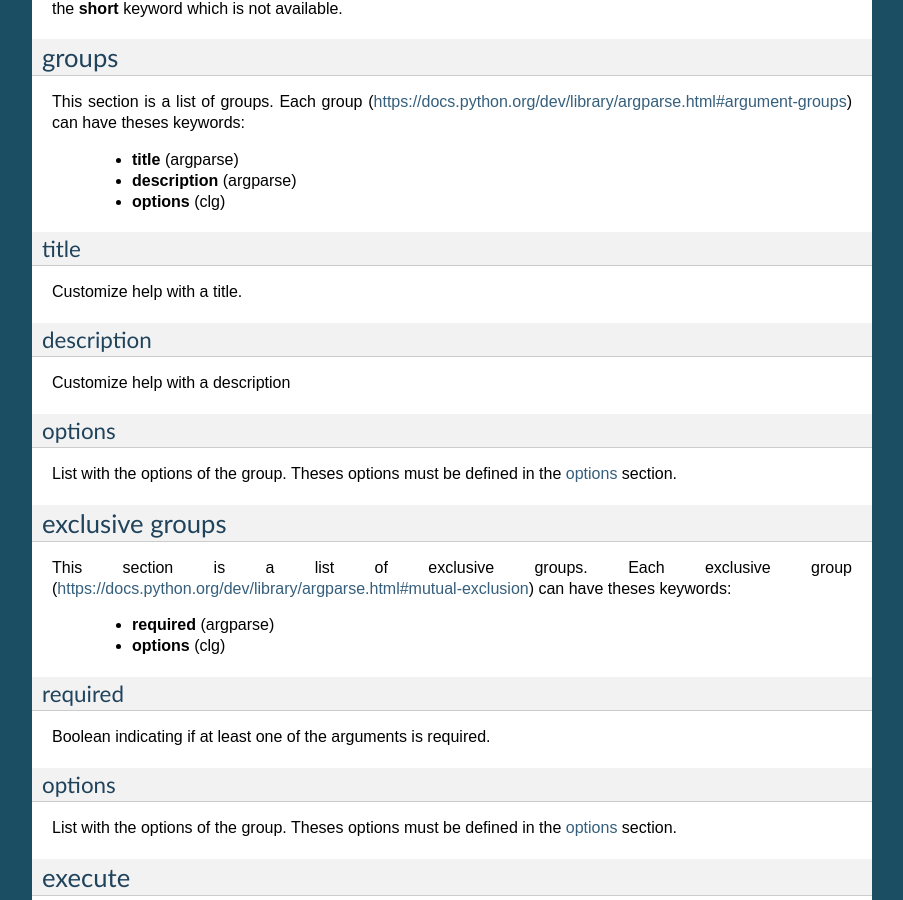
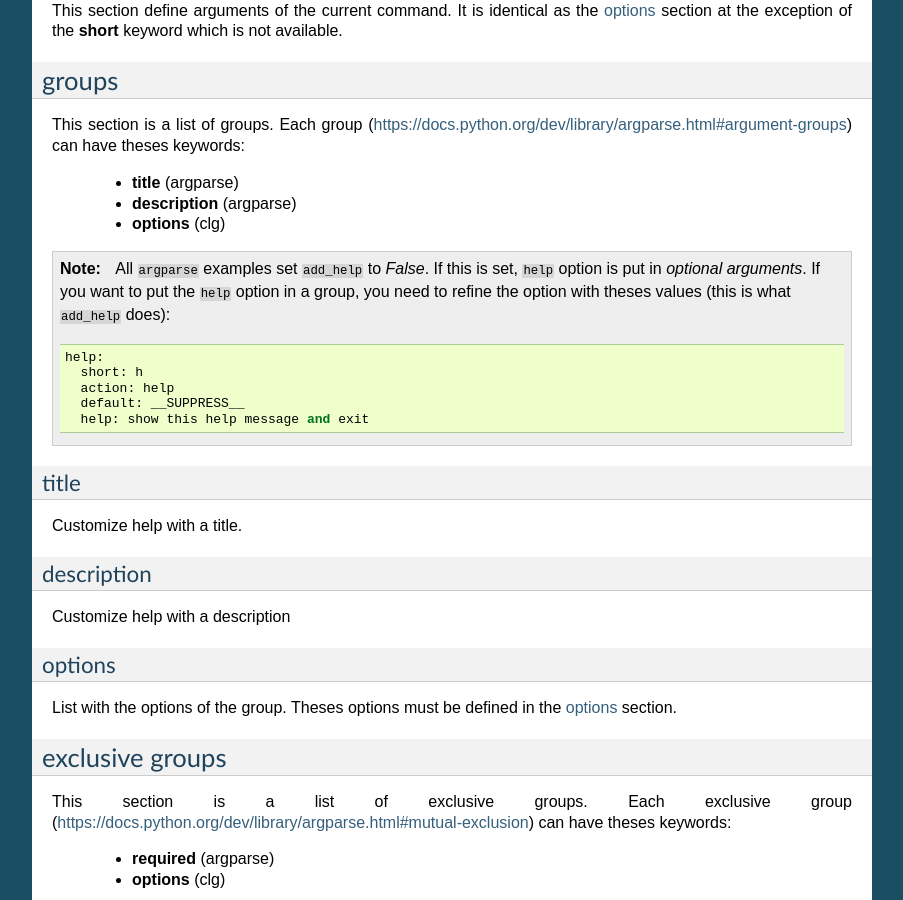
Before and after one commit to fmenabe/python-clg, a Sphinx documentation site: the page built from doc/source/configuration.rst, in a window 1280 px wide and 900 px high, scrolled down 4737 px. Shown: the whole window, without its empty margins (198-1101 px from the left). Built offline with Sphinx 7.4.7, drawn with Linux system fonts in a browser that asks for light colours; some of the changed text lies outside the part shown.

Commit message:
Add the 'SUPPRESS' "bultin" identical to argparse.SUPPRESS.

```diff
--- a/README.rst
+++ b/README.rst
@@ -13,6 +13,10 @@
 
 Releases notes
 --------------
+1.1
+~~~
+  * Allow to use ``argparse.SUPPRESS`` by using ``__SUPPRESS__`` "builtin"
+
 1.0
 ~~~
   * Rewrite module for matching at best ``argparse``
--- a/clg.py
+++ b/clg.py
@@ -19,6 +19,7 @@
                        if sys.version_info.major == 3
                        else '__builtin__']
 TYPES = {builtin: getattr(BUILTINS, builtin) for builtin in vars(BUILTINS)}
+TYPES['suppress'] = argparse.SUPPRESS
 # Get current module.
 SELF = sys.modules[__name__]
 
--- a/doc/source/configuration.rst
+++ b/doc/source/configuration.rst
@@ -149,6 +149,7 @@
     * ``__FILE__``: this "builtin" is replaced by the path of the main program
       (**sys.path[0]**). This allow to define file relatively to the main
       program (ex: *__FILE__/conf/someconf.yml*, *__FILE__/logs/*).
+    * ``__SUPPRESS__``: identical to ``argparse.SUPPRESS``
 
 
 short
@@ -293,6 +294,21 @@
     * **title** (argparse)
     * **description** (argparse)
     * **options** (clg)
+
+.. note:: All ``argparse`` examples set ``add_help`` to *False*. If this is set,
+   ``help`` option is put in *optional arguments*. If you want to put the
+   ``help`` option in a group, you need to refine the option with theses values
+   (this is what ``add_help`` does):
+
+   .. code::
+
+      help:
+        short: h
+        action: help
+        default: __SUPPRESS__
+        help: show this help message and exit
+
+
 
 title
 ~~~~~
```
